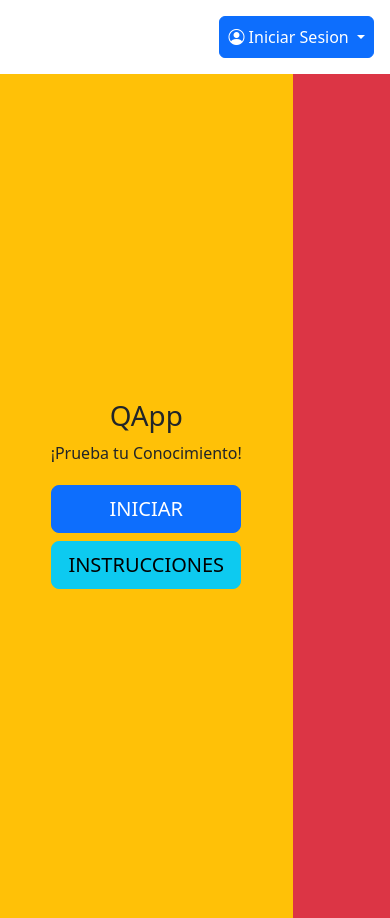
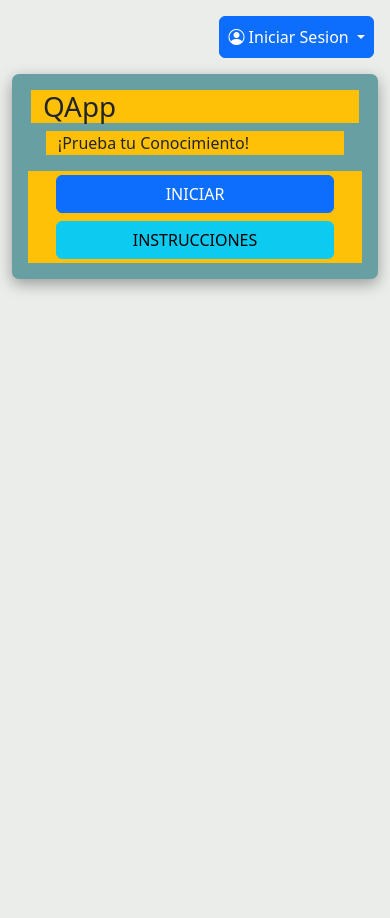
Before and after one commit to MichaelVel/QApp, a Django app: page / in a window 390 px wide. Run offline with Django 4.2, Linux system fonts and the light colour scheme; some libraries are stand-ins or nearby versions.

Commit message:
refactor MainView into responsive design

```diff
--- /dev/null
+++ b/quiz/static/quiz/css/index.css
@@ -0,0 +1,5 @@
+.main-container {
+    background-color: var(--main-color);
+    border-radius:7px;
+    box-shadow: rgba(0, 0, 0, 0.35) 0px 5px 15px;
+}
--- /dev/null
+++ b/quiz/static/quiz/css/mainstyle.css
@@ -0,0 +1,15 @@
+:root {
+    --light-shades: #EBEDEB;
+    --light-accent: #8BAA66;
+    --main-color: #689FA2;
+    --dark-accent: #724B6E;
+    --dark-shades: #27272E;
+}
+
+.body-background {
+    background-color: var(--light-shades);
+}
+
+.header-background {
+    background: rgba(76, 175, 80, 0)
+}
--- a/quiz/templates/quiz/head.html
+++ b/quiz/templates/quiz/head.html
@@ -1,3 +1,5 @@
+{% load static %}
+
 <!doctype html>
 <html lang="en">
   <head>
@@ -6,12 +8,15 @@
     <title>QApp</title>
     <link href="https://cdn.jsdelivr.net/npm/bootstrap@5.2.0/dist/css/bootstrap.min.css" rel="stylesheet" integrity="sha384-gH2yIJqKdNHPEq0n4Mqa/HGKIhSkIHeL5AyhkYV8i59U5AR6csBvApHHNl/vI1Bx" crossorigin="anonymous">
     <link rel="stylesheet" href="https://cdn.jsdelivr.net/npm/bootstrap-icons@1.9.1/font/bootstrap-icons.css">
+    <link rel ="stylesheet" href="{% static 'quiz/css/mainstyle.css' %}">
+    <link rel ="stylesheet" href="{% block view_stylesheet %} {%endblock%}">
   </head>
   <body>
-    {% block content %}
+      <div class="body-background">
+        {% block content %}
 
-    {% endblock %}
-
+        {% endblock %}
+      </div>
     <script src="https://cdn.jsdelivr.net/npm/bootstrap@5.2.0/dist/js/bootstrap.bundle.min.js" integrity="sha384-A3rJD856KowSb7dwlZdYEkO39Gagi7vIsF0jrRAoQmDKKtQBHUuLZ9AsSv4jD4Xa" crossorigin="anonymous"></script>
   </body>
 </html>
--- a/quiz/templates/quiz/header.html
+++ b/quiz/templates/quiz/header.html
@@ -1,4 +1,4 @@
-<header class="container-fluid d-flex flex-row-reverse p-3">
+<header class="container d-flex flex-row-reverse header-background p-3">
     <div class="">
         {% if not user.is_authenticated %}
         <button type="button" class="btn btn-primary dropdown-toggle p-2" data-bs-toggle="dropdown" aria-expanded="false" data-bs-auto-close="outside">
--- a/quiz/templates/quiz/index.html
+++ b/quiz/templates/quiz/index.html
@@ -1,19 +1,26 @@
 {% extends 'quiz/head.html' %}
+{% load static %}
 
+{% block view_stylesheet %} {% static 'quiz/css/index.css' %} {% endblock %}
 {% block content %}
+
 {% include 'quiz/header.html' %}
 
-<main class="container-fluid bg-primary vh-100">
-    <div class="row justify-content-md-center bg-danger vh-100">
-        <div class="d-flex flex-column bg-warning justify-content-center align-items-center w-75">
-            <h1>QApp</h1>
-            <p> ¡Prueba tu Conocimiento!</p>
-            <div class="d-flex flex-column">
-            <form action="quiz/start" method="post" class="d-flex flex-column flex-align-items-stretch">
-                {% csrf_token %}
-                <button class="btn btn-primary btn-lg m-1">INICIAR</button>
+<main class="container vh-100">
+    <div class="container bg-container-light main-container p-3">
+        <div class="row justify-content-center">
+            <h1 class="bg-warning col-11">QApp</h1>
+        </div>
+        <div class="row justify-content-center">
+            <p class="bg-warning col-10"> ¡Prueba tu Conocimiento!</p>
+        </div>
+        <div class="container bg-warning">
+            <form action="quiz/start" method="post" class="row justify-content-center">
+            {% csrf_token %}
+                <button class="btn btn-primary m-1 col-10 col-sm-4 ">INICIAR</button>
             </form>
-                <button class="btn btn-info btn-lg m-1" data-bs-toggle="modal" data-bs-target="#instructions">INSTRUCCIONES</button>
+            <div class="row justify-content-center">
+                <button class="btn btn-info m-1 col-10 col-sm-4" data-bs-toggle="modal" data-bs-target="#instructions">INSTRUCCIONES</button>
             </div>
         </div>
     </div>
```
